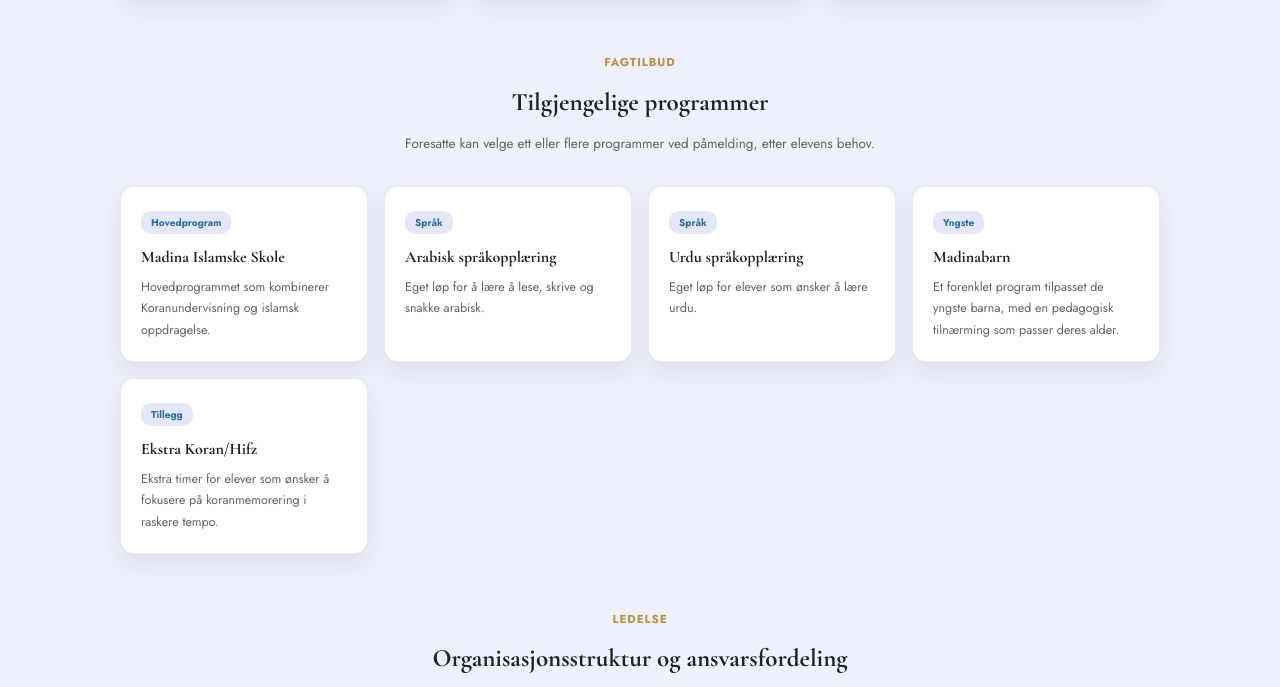
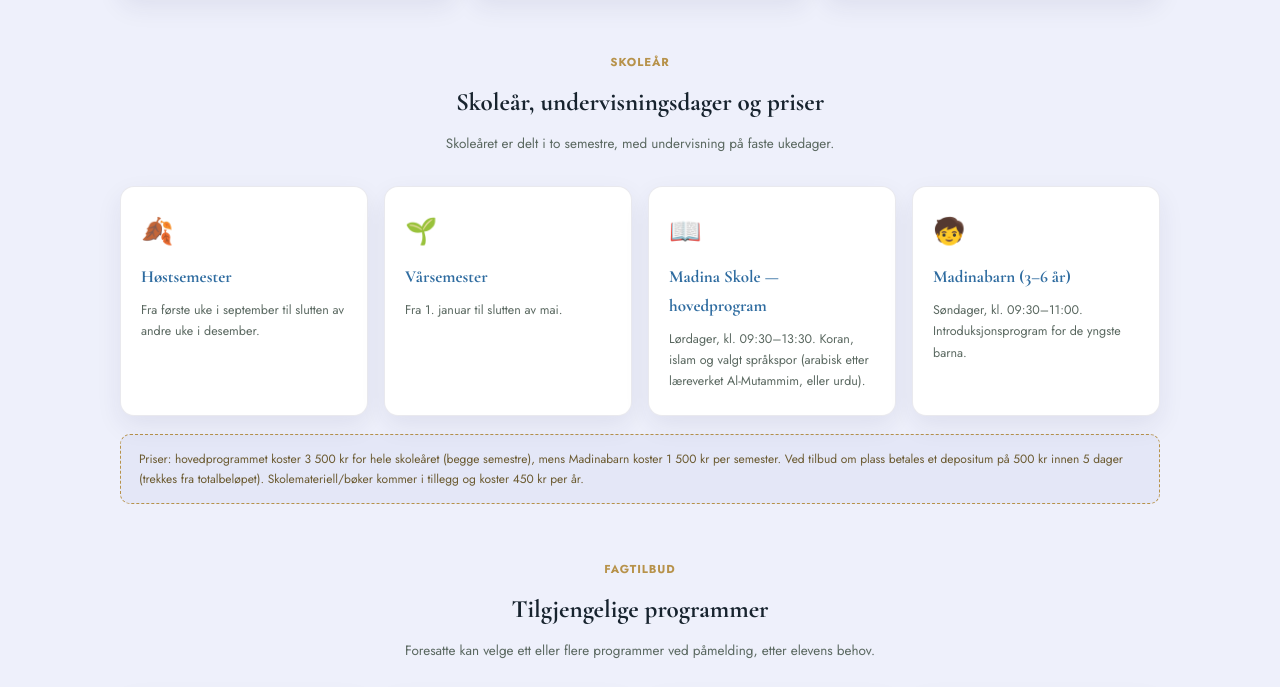
Before and after one commit to madina-institute/Madina-Instituttet-, a plain HTML site: page index.html in a window 1280 px wide. Shown: the part 1248-1935 px from the top of the page. Drawn offline with nearby package versions, Linux system fonts and the light colour scheme; a web font is replaced by a local one.

Commit message:
Oppdater index.html via publiseringsverktøy

```diff
--- a/index.html
+++ b/index.html
@@ -223,6 +223,16 @@
     <div class="card-grid" id="visionCards"></div>
   </section>
 
+  <section id="schedule">
+    <div class="section-head">
+      <div class="eyebrow" id="scheduleEyebrow"></div>
+      <h2 id="scheduleTitle"></h2>
+      <p id="scheduleDesc"></p>
+    </div>
+    <div class="card-grid" id="scheduleCards"></div>
+    <div class="draft-note" id="priceNote"></div>
+  </section>
+
   <section id="programs">
     <div class="section-head">
       <div class="eyebrow" id="programsEyebrow"></div>
@@ -269,7 +279,7 @@
       bannerText: '⚠️ Du åpnet denne siden inne i en app (f.eks. WhatsApp eller Instagram) — innlogging kan da feile. Trykk ⋯ eller del-ikonet og velg «Åpne i Safari».',
       bannerClose: 'Skjul',
       brand: 'Madina Skole',
-      nav: { about:'Om oss', vision:'Visjon', programs:'Fagtilbud', admin:'Ledelse', portals:'Portaler', reg:'Påmelding' },
+      nav: { about:'Om oss', vision:'Visjon', schedule:'Skoleår', programs:'Fagtilbud', admin:'Ledelse', portals:'Portaler', reg:'Påmelding' },
       instituteLink: '🕌 Madina Institute Norway',
       heroEyebrow: 'Madina Skole — Madina Grorud moske',
       heroTitle: 'Koranundervisning, arabisk og urdu for barna våre — med omsorg og oppfølging',
@@ -290,6 +300,15 @@
         { ic:'🤲', h:'Toleranse og respekt', p:'Instituttet fremmer en forståelse av islam basert på kjærlighet, toleranse og respekt for alle mennesker, uavhengig av bakgrunn eller tro.' },
         { ic:'🎓', h:'Bredt utdanningstilbud', p:'I tillegg til Madina Skole tilbyr instituttet et variert utdanningstilbud innen islamske studier, koranstudier, arabisk og islamsk teologi.' }
       ],
+      scheduleEyebrow: 'Skoleår', scheduleTitle: 'Skoleår, undervisningsdager og priser',
+      scheduleDesc: 'Skoleåret er delt i to semestre, med undervisning på faste ukedager.',
+      scheduleCards: [
+        { ic:'🍂', h:'Høstsemester', p:'Fra første uke i september til slutten av andre uke i desember.' },
+        { ic:'🌱', h:'Vårsemester', p:'Fra 1. januar til slutten av mai.' },
+        { ic:'📖', h:'Madina Skole — hovedprogram', p:'Lørdager, kl. 09:30–13:30. Koran, islam og valgt språkspor (arabisk etter læreverket Al-Mutammim, eller urdu).' },
+        { ic:'🧒', h:'Madinabarn (3–6 år)', p:'Søndager, kl. 09:30–11:00. Introduksjonsprogram for de yngste barna.' }
+      ],
+      priceNote: 'Priser: hovedprogrammet koster 3 500 kr for hele skoleåret (begge semestre), mens Madinabarn koster 1 500 kr per semester. Ved tilbud om plass betales et depositum på 500 kr innen 5 dager (trekkes fra totalbeløpet). Skolemateriell/bøker kommer i tillegg og koster 450 kr per år.',
       programsEyebrow: 'Fagtilbud', programsTitle: 'Tilgjengelige programmer',
       programsDesc: 'Foresatte kan velge ett eller flere programmer ved påmelding, etter elevens behov.',
       programs: [
@@ -318,7 +337,7 @@
         { ic:'📝', h:'Påmelding', p:'Meld på barnet ditt til skolen nå', href:'index2.html' }
       ],
       footerBrand: 'Madina Skole — Madina Institute Norway',
-      footerAddr: '📍 Hagelundveien 2, 0963 Oslo',
+      footerAddr: '📍 Hagelundveien 2B, 0963 Oslo',
       footerContact: '✉️ kontakt@madinainstitute.no',
       footerOrgNr: 'Org. nummer: 919674431',
       footerCopy: '© Madina Skole — Alle rettigheter forbeholdt'
@@ -328,7 +347,7 @@
       bannerText: '⚠️ فتحت الصفحة من داخل تطبيق (مثل واتساب أو انستجرام) — تسجيل الدخول للبوابات قد لا يعمل بشكل صحيح. اضغط ⋯ أو أيقونة المشاركة واختر «فتح في المتصفح».',
       bannerClose: 'إخفاء',
       brand: 'مدرسة مدينة',
-      nav: { about:'من نحن', vision:'رؤيتنا', programs:'البرامج الدراسية', admin:'الإدارة', portals:'البوابات', reg:'التسجيل' },
+      nav: { about:'من نحن', vision:'رؤيتنا', schedule:'العام الدراسي', programs:'البرامج الدراسية', admin:'الإدارة', portals:'البوابات', reg:'التسجيل' },
       instituteLink: '🕌 معهد مدينة النرويج',
       heroEyebrow: 'مدرسة مدينة الإسلامية — مسجد مدينة غرود',
       heroTitle: 'تعليم القرآن الكريم واللغة العربية والأردية لأبنائنا، برعاية وعناية',
@@ -349,6 +368,15 @@
         { ic:'🤲', h:'التسامح والاحترام', p:'يُعنى المعهد بترسيخ فهم للإسلام قائم على المحبة والتسامح واحترام كل البشر، بغض النظر عن خلفياتهم أو معتقداتهم.' },
         { ic:'🎓', h:'برامج تعليمية متنوعة', p:'إلى جانب مدرسة مدينة، يقدّم المعهد برامج تعليمية متنوعة في الدراسات الإسلامية والقرآنية واللغة العربية والعقيدة الإسلامية.' }
       ],
+      scheduleEyebrow: 'العام الدراسي', scheduleTitle: 'العام الدراسي، أيام التدريس، والأسعار',
+      scheduleDesc: 'ينقسم العام الدراسي إلى فصلين، مع تدريس في أيام أسبوعية ثابتة.',
+      scheduleCards: [
+        { ic:'🍂', h:'الفصل الدراسي الأول', p:'من أول أسبوع في سبتمبر حتى نهاية الأسبوع الثاني من ديسمبر.' },
+        { ic:'🌱', h:'الفصل الدراسي الثاني', p:'من 1 يناير حتى نهاية شهر مايو.' },
+        { ic:'📖', h:'مدرسة مدينة — البرنامج الأساسي', p:'أيام السبت، من الساعة 09:30 حتى 13:30. يشمل القرآن، الإسلام، ومسار اللغة المختار (العربية وفق منهج المتمم، أو الأردية).' },
+        { ic:'🧒', h:'مدينة بارن (3–6 سنوات)', p:'أيام الأحد، من الساعة 09:30 حتى 11:00. برنامج تمهيدي لأصغر الأطفال سنًا.' }
+      ],
+      priceNote: 'الأسعار: البرنامج الأساسي بـ 3500 كرون للعام الدراسي كاملًا (الفصلين معًا)، بينما مدينة بارن بـ 1500 كرون للفصل الواحد. عند قبول الطالب، يُدفع عربون قدره 500 كرون خلال 5 أيام (يُخصم من المبلغ الإجمالي). المواد التعليمية/الكتب إضافية بتكلفة 450 كرون سنويًا.',
       programsEyebrow: 'البرامج الدراسية', programsTitle: 'البرامج المتاحة للتسجيل',
       programsDesc: 'يمكن لولي الأمر اختيار برنامج واحد أو أكثر عند التسجيل، حسب حاجة الطالب.',
       programs: [
@@ -377,7 +405,7 @@
         { ic:'📝', h:'التسجيل', p:'سجّل طفلك في المدرسة الآن', href:'index2.html' }
       ],
       footerBrand: 'مدرسة مدينة — معهد مدينة النرويج',
-      footerAddr: '📍 Hagelundveien 2, 0963 Oslo',
+      footerAddr: '📍 Hagelundveien 2B, 0963 Oslo',
       footerContact: '✉️ kontakt@madinainstitute.no',
       footerOrgNr: 'الرقم التنظيمي الرسمي: 919674431',
       footerCopy: '© مدرسة مدينة — جميع الحقوق محفوظة'
@@ -387,7 +415,7 @@
       bannerText: '⚠️ آپ نے یہ صفحہ کسی ایپ (مثلاً واٹس ایپ یا انسٹاگرام) کے اندر کھولا ہے — لاگ اِن کام نہیں کر سکتا۔ ⋯ یا شیئر آئیکن پر ٹیپ کریں اور «Safari میں کھولیں» منتخب کریں۔',
       bannerClose: 'چھپائیں',
       brand: 'مدینہ اسکول',
-      nav: { about:'ہمارے بارے میں', vision:'ہمارا وژن', programs:'تعلیمی پروگرام', admin:'انتظامیہ', portals:'پورٹلز', reg:'داخلہ' },
+      nav: { about:'ہمارے بارے میں', vision:'ہمارا وژن', schedule:'تعلیمی سال', programs:'تعلیمی پروگرام', admin:'انتظامیہ', portals:'پورٹلز', reg:'داخلہ' },
       instituteLink: '🕌 مدینہ انسٹی ٹیوٹ ناروے',
       heroEyebrow: 'مدینہ اسکول — مدینہ گرورود مسجد',
       heroTitle: 'ہمارے بچوں کے لیے قرآن کریم، عربی اور اردو کی تعلیم — نگہداشت اور توجہ کے ساتھ',
@@ -408,6 +436,15 @@
         { ic:'🤲', h:'رواداری اور احترام', p:'ادارہ محبت، رواداری اور تمام انسانوں کے احترام پر مبنی اسلام کی سمجھ کو فروغ دیتا ہے، چاہے ان کا پس منظر یا عقیدہ کچھ بھی ہو۔' },
         { ic:'🎓', h:'متنوع تعلیمی پروگرام', p:'مدینہ اسکول کے علاوہ، ادارہ اسلامی علوم، قرآنی علوم، عربی زبان اور اسلامی عقیدہ میں متنوع تعلیمی پروگرام پیش کرتا ہے۔' }
       ],
+      scheduleEyebrow: 'تعلیمی سال', scheduleTitle: 'تعلیمی سال، تدریسی دن، اور فیس',
+      scheduleDesc: 'تعلیمی سال دو سمسٹرز میں تقسیم ہے، مقررہ ہفتہ وار دنوں میں تدریس کے ساتھ۔',
+      scheduleCards: [
+        { ic:'🍂', h:'پہلا سمسٹر', p:'ستمبر کے پہلے ہفتے سے دسمبر کے دوسرے ہفتے کے اختتام تک۔' },
+        { ic:'🌱', h:'دوسرا سمسٹر', p:'یکم جنوری سے مئی کے اختتام تک۔' },
+        { ic:'📖', h:'مدینہ اسکول — بنیادی پروگرام', p:'ہفتہ کے روز، صبح 09:30 سے دوپہر 13:30 تک۔ اس میں قرآن، اسلام، اور منتخب زبان (المتمم نصاب کے مطابق عربی، یا اردو) شامل ہے۔' },
+        { ic:'🧒', h:'مدینہ بارن (3 تا 6 سال)', p:'اتوار کے روز، صبح 09:30 سے 11:00 تک۔ سب سے کم عمر بچوں کے لیے تعارفی پروگرام۔' }
+      ],
+      priceNote: 'فیس: بنیادی پروگرام پورے تعلیمی سال (دونوں سمسٹرز) کے لیے 3500 کرون، جبکہ مدینہ بارن فی سمسٹر 1500 کرون ہے۔ داخلے کی پیشکش پر، 5 دن کے اندر 500 کرون کا ڈپازٹ ادا کرنا ہوگا (جو کل رقم سے منہا کیا جائے گا)۔ تعلیمی مواد/کتابیں اضافی ہیں اور ان کی قیمت 450 کرون سالانہ ہے۔',
       programsEyebrow: 'تعلیمی پروگرام', programsTitle: 'دستیاب پروگرام',
       programsDesc: 'والدین داخلے کے وقت طالب علم کی ضرورت کے مطابق ایک یا زیادہ پروگرام منتخب کر سکتے ہیں۔',
       programs: [
@@ -436,7 +473,7 @@
         { ic:'📝', h:'داخلہ', p:'ابھی اپنے بچے کا اسکول میں داخلہ کروائیں', href:'index2.html' }
       ],
       footerBrand: 'مدینہ اسکول — مدینہ انسٹی ٹیوٹ ناروے',
-      footerAddr: '📍 Hagelundveien 2, 0963 Oslo',
+      footerAddr: '📍 Hagelundveien 2B, 0963 Oslo',
       footerContact: '✉️ kontakt@madinainstitute.no',
       footerOrgNr: 'سرکاری رجسٹریشن نمبر: 919674431',
       footerCopy: '© مدینہ اسکول — جملہ حقوق محفوظ ہیں'
@@ -469,7 +506,7 @@
     return list.map(p => `<a class="portal-card" href="${p.href}"><div class="ic">${p.ic}</div><div class="title">${p.h}</div><div class="desc">${p.p}</div></a>`).join('');
   }
   function navHtml(t){
-    return `<a href="#about">${t.nav.about}</a><a href="#vision">${t.nav.vision}</a><a href="#programs">${t.nav.programs}</a><a href="#admin">${t.nav.admin}</a><a href="#portals">${t.nav.portals}</a><a href="index2.html">${t.nav.reg}</a>`;
+    return `<a href="#about">${t.nav.about}</a><a href="#vision">${t.nav.vision}</a><a href="#schedule">${t.nav.schedule}</a><a href="#programs">${t.nav.programs}</a><a href="#admin">${t.nav.admin}</a><a href="#portals">${t.nav.portals}</a><a href="index2.html">${t.nav.reg}</a>`;
   }
 
   function switchLang(lang){
@@ -505,6 +542,12 @@
     document.getElementById('visionDesc').textContent = t.visionDesc;
     document.getElementById('visionCards').innerHTML = cardsHtml(t.visionCards);
 
+    document.getElementById('scheduleEyebrow').textContent = t.scheduleEyebrow;
+    document.getElementById('scheduleTitle').textContent = t.scheduleTitle;
+    document.getElementById('scheduleDesc').textContent = t.scheduleDesc;
+    document.getElementById('scheduleCards').innerHTML = cardsHtml(t.scheduleCards);
+    document.getElementById('priceNote').textContent = t.priceNote;
+
     document.getElementById('programsEyebrow').textContent = t.programsEyebrow;
     document.getElementById('programsTitle').textContent = t.programsTitle;
     document.getElementById('programsDesc').textContent = t.programsDesc;
```
